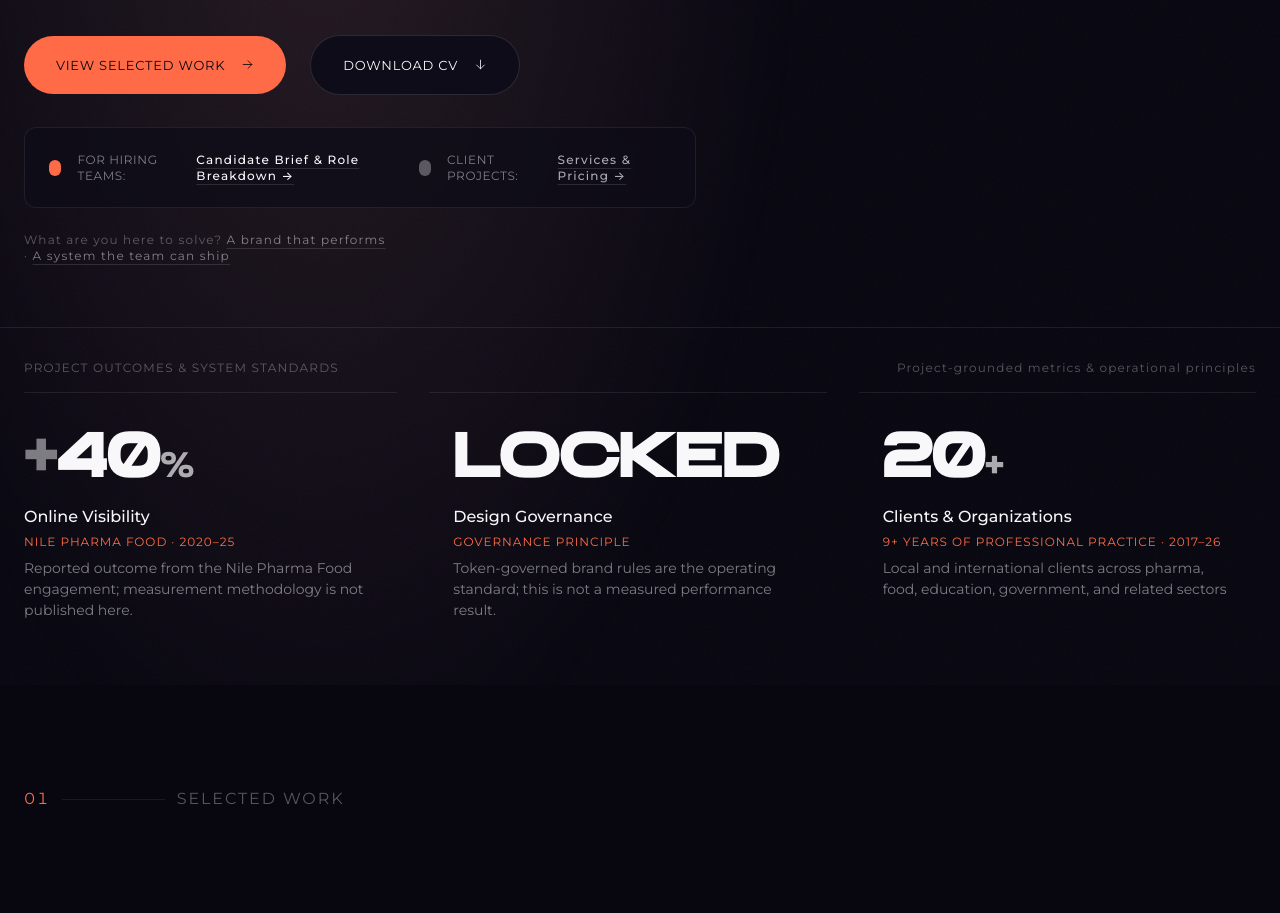
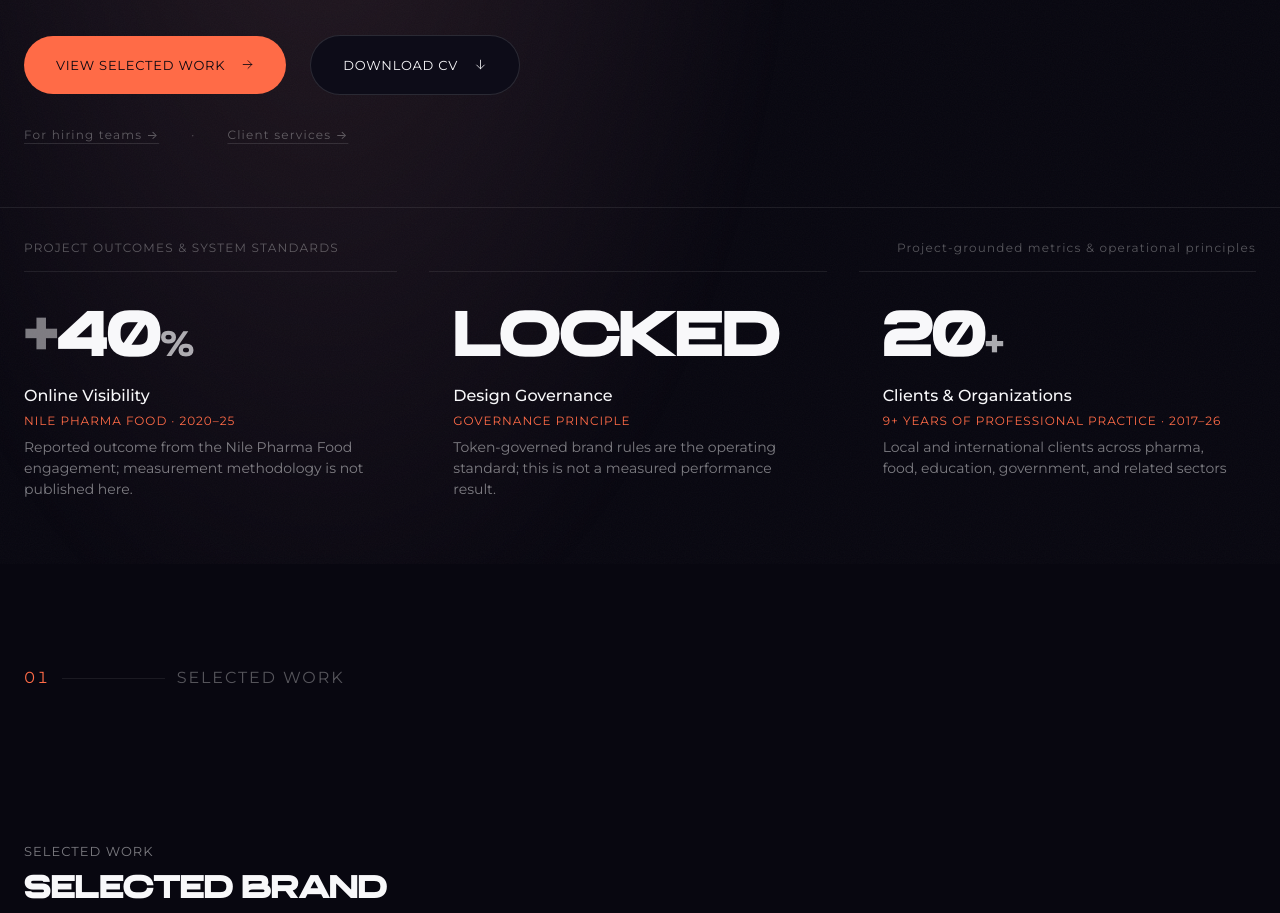
Before and after one commit to 3boalazm/aboalazm-os, a Next.js app: page / in a window 1280 px wide. Shown: the part 1486-2399 px from the top of the page. Built offline with nearby package versions, Linux system fonts and the light colour scheme; no server answers.

Commit message:
refactor(home): tighten hero and simplify pathways

```diff
--- a/features/hero/hero.tsx
+++ b/features/hero/hero.tsx
@@ -55,7 +55,7 @@ export function Hero() {
     : [t.heroLine1, t.heroLine2, t.heroLine3];
 
   return (
-    <section className="relative flex min-h-svh flex-col overflow-hidden bg-surface-0" style={{ isolation: "isolate" }}>
+    <section className="relative flex min-h-[calc(100svh-4rem)] flex-col overflow-hidden bg-surface-0" style={{ isolation: "isolate" }}>
       {/* ── Expressive atmosphere — legible BEFORE any interaction ──
           The audit's core finding: the hero's colour existed only as a
           diffuse blurred glow whose alpha was too low to read. These two
@@ -157,37 +157,15 @@ export function Hero() {
               </a>
             </motion.div>
 
-            {/* Clear separate pathways: For Hiring Teams vs Client Inquiries */}
-            <motion.div
-              variants={reveal.item}
-              className="mt-1 flex flex-col gap-2 rounded-card border border-border-subtle bg-surface-1/70 p-3 backdrop-blur-sm sm:flex-row sm:items-center sm:justify-between"
-            >
-              <div className="flex items-center gap-2">
-                <span className="size-2 rounded-pill bg-accent" />
-                <span className="font-mono text-micro uppercase tracking-wider text-text-tertiary">
-                  {ar ? "مسار التوظيف:" : "For Hiring Teams:"}
-                </span>
-                <Link
-                  href="/for-hiring"
-                  className="font-mono text-micro font-medium text-text-primary underline decoration-border-default underline-offset-4 transition-colors hover:text-accent"
-                >
-                  {ar ? "ملف المرشح ودوره في المشاريع ←" : "Candidate Brief & Role Breakdown →"}
-                </Link>
-              </div>
-              <div className="flex items-center gap-2 border-t border-border-subtle pt-2 sm:border-t-0 sm:pt-0">
-                <span className="size-2 rounded-pill bg-text-ghost" />
-                <span className="font-mono text-micro uppercase tracking-wider text-text-tertiary">
-                  {ar ? "مسار طلب مشروع:" : "Client Projects:"}
-                </span>
-                <Link
-                  href="/services"
-                  className="font-mono text-micro font-medium text-text-secondary underline decoration-border-default underline-offset-4 transition-colors hover:text-text-primary"
-                >
-                  {ar ? "خدمات الاستوديو والتسعير ←" : "Services & Pricing →"}
-                </Link>
-              </div>
+            <motion.div variants={reveal.item} className="flex flex-wrap items-center gap-x-4 gap-y-1 pt-1 font-mono text-micro text-text-ghost">
+              <Link href="/for-hiring" className="underline decoration-border-default underline-offset-4 transition-colors hover:text-text-primary">
+                {ar ? "للشركات والتوظيف ←" : "For hiring teams →"}
+              </Link>
+              <span aria-hidden>·</span>
+              <Link href="/services" className="underline decoration-border-default underline-offset-4 transition-colors hover:text-text-primary">
+                {ar ? "خدمات العملاء ←" : "Client services →"}
+              </Link>
             </motion.div>
-            <PersonaHint ar={ar} />
           </motion.div>
         </div>
 
```
